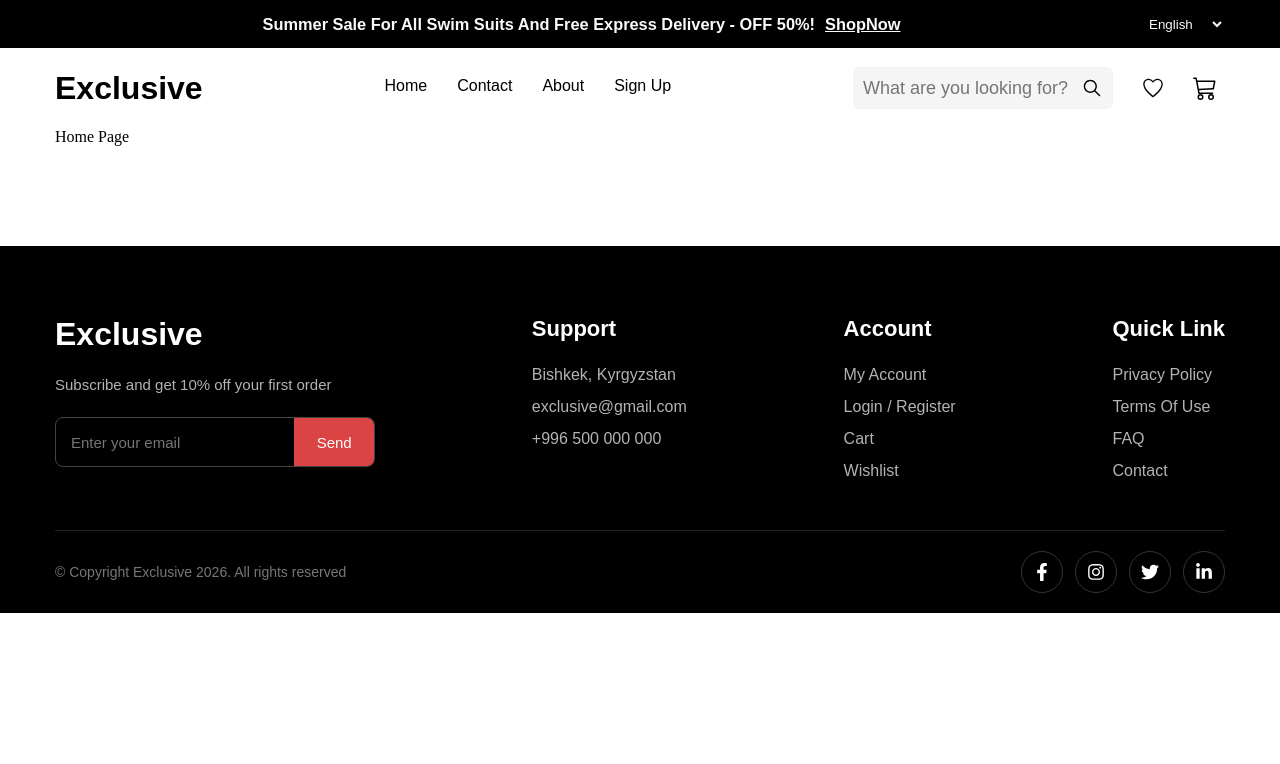
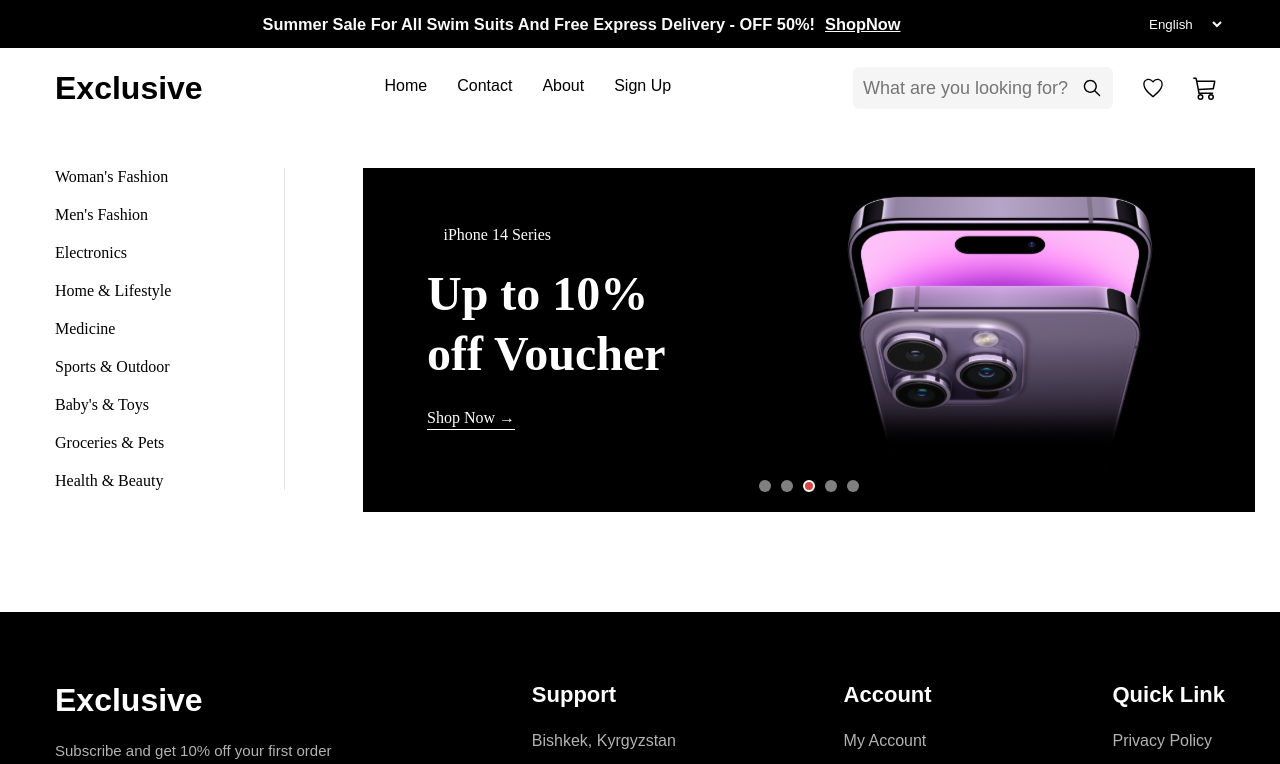
Before and after one commit to nurbolot2006/Exclusive, a React (Vite) app: page / in a window 1280 px wide. Shown: the top 764 px of the page. Built offline with nearby package versions, Linux system fonts and the light colour scheme.

Commit message:
pageshom

```diff
--- a/src/pages/homePage/HomePage.jsx
+++ b/src/pages/homePage/HomePage.jsx
@@ -1,10 +1,11 @@
+import PagesHom from "./pages.hom/pageshom";
 
 const HomePage = () => {
-    return (
-        <div className={"container"}>
-            Home Page
-        </div>
-    );
+  return (
+    <div className="container">
+      <PagesHom />
+    </div>
+  );
 };
 
 export default HomePage;
--- /dev/null
+++ b/src/pages/homePage/pages.hom/PagesHom.module.css
@@ -0,0 +1,101 @@
+* {
+  margin: 0;
+  padding: 0;
+  box-sizing: border-box;
+}
+
+.home {
+  width: 1200px;
+  margin: 40px auto;
+  display: flex;
+  justify-content: space-between;
+  align-items: flex-start;
+}
+
+.leftMenu {
+  width: 230px;
+  padding-right: 30px;
+  border-right: 1px solid #e5e5e5;
+
+  display: flex;
+  flex-direction: column;
+  gap: 20px;
+}
+
+.leftMenu p {
+  font-size: 16px;
+  font-weight: 400;
+  color: #000;
+  cursor: pointer;
+  transition: 0.3s;
+}
+
+.leftMenu p:hover {
+  color: #db4444;
+}
+
+.banner {
+  width: 892px;
+  height: 344px;
+  background: #000;
+  position: relative;
+  overflow: hidden;
+}
+
+.text {
+  position: absolute;
+  top: 58px;
+  left: 64px;
+  color: #fff;
+  z-index: 2;
+}
+
+.text h5 {
+  font-size: 16px;
+  font-weight: 400;
+  margin-bottom: 20px;
+}
+
+.text h1 {
+  font-size: 48px;
+  font-weight: 600;
+  line-height: 60px;
+  margin-bottom: 25px;
+}
+
+.text a {
+  color: #fff;
+  text-decoration: none;
+  font-size: 16px;
+  border-bottom: 1px solid #fff;
+  padding-bottom: 3px;
+}
+
+.phone {
+  position: absolute;
+  right: 20px;
+  top: 15px;
+  width: 470px;
+  height: auto;
+}
+
+.dots {
+  position: absolute;
+  bottom: 20px;
+  left: 50%;
+  transform: translateX(-50%);
+  display: flex;
+  gap: 10px;
+}
+
+.dots span {
+  width: 12px;
+  height: 12px;
+  background: #808080;
+  border-radius: 50%;
+}
+
+.active {
+  background: #db4444 !important;
+  border: 2px solid #fff;
+}
--- /dev/null
+++ b/src/pages/homePage/pages.hom/pageshom.jsx
@@ -0,0 +1,45 @@
+import React from "react";
+import styles from "./pageshom.module.css";
+import tel from "../../../assets/tel.svg";
+
+export default function PagesHom() {
+  return (
+    <div className={styles.home}>
+      <div className={styles.leftMenu}>
+        <p>Woman's Fashion</p>
+        <p>Men's Fashion</p>
+        <p>Electronics</p>
+        <p>Home & Lifestyle</p>
+        <p>Medicine</p>
+        <p>Sports & Outdoor</p>
+        <p>Baby's & Toys</p>
+        <p>Groceries & Pets</p>
+        <p>Health & Beauty</p>
+      </div>
+
+      <div className={styles.banner}>
+        <div className={styles.text}>
+          <h5> iPhone 14 Series</h5>
+
+          <h1>
+            Up to 10%
+            <br />
+            off Voucher
+          </h1>
+
+          <a href="/">Shop Now →</a>
+        </div>
+
+        <img src={tel} alt="iPhone" className={styles.phone} />
+
+        <div className={styles.dots}>
+          <span></span>
+          <span></span>
+          <span className={styles.active}></span>
+          <span></span>
+          <span></span>
+        </div>
+      </div>
+    </div>
+  );
+}
```
Also changed, not shown: src/assets/ipfon.svg (added), src/assets/tel.svg (added).
